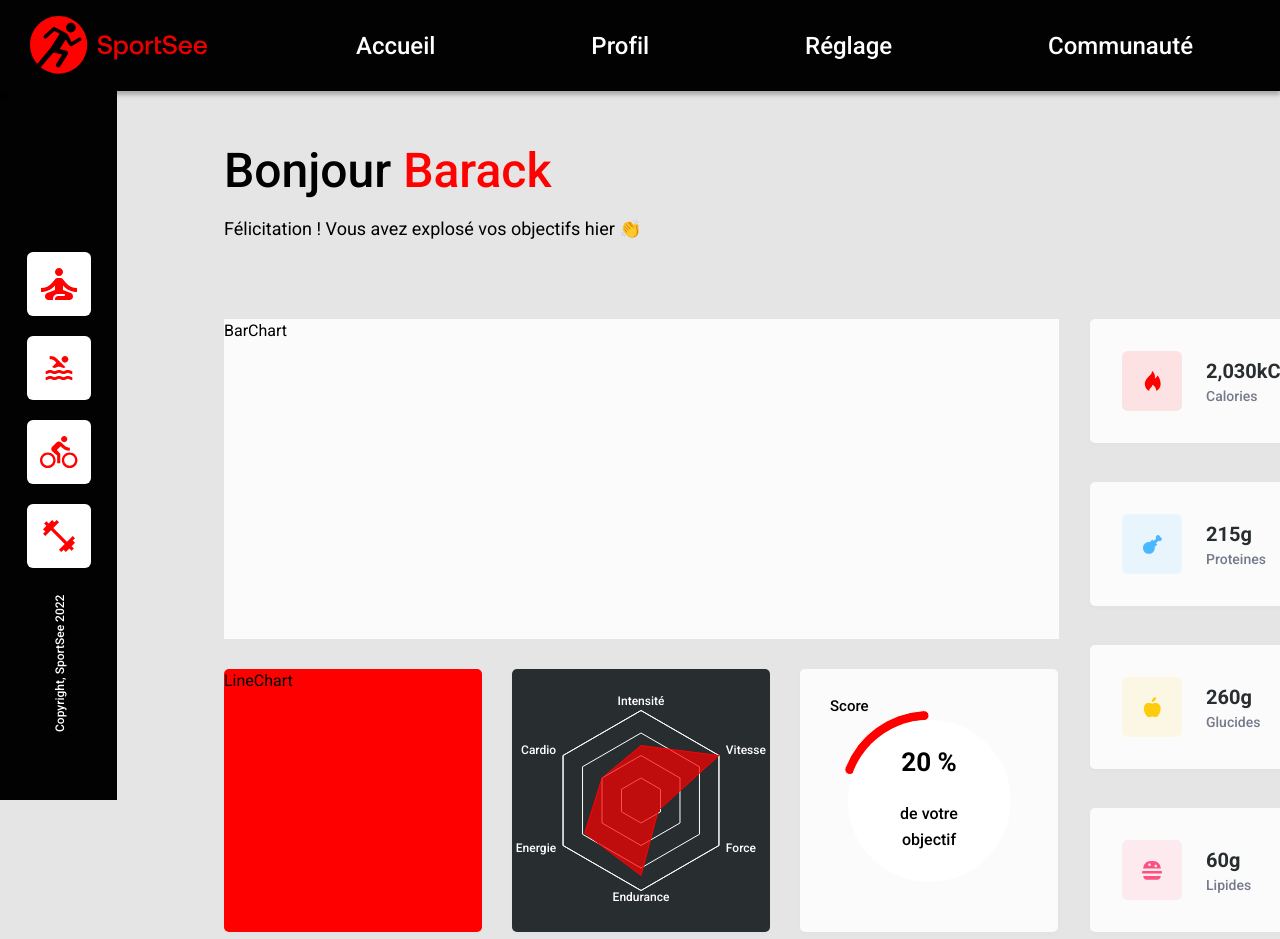
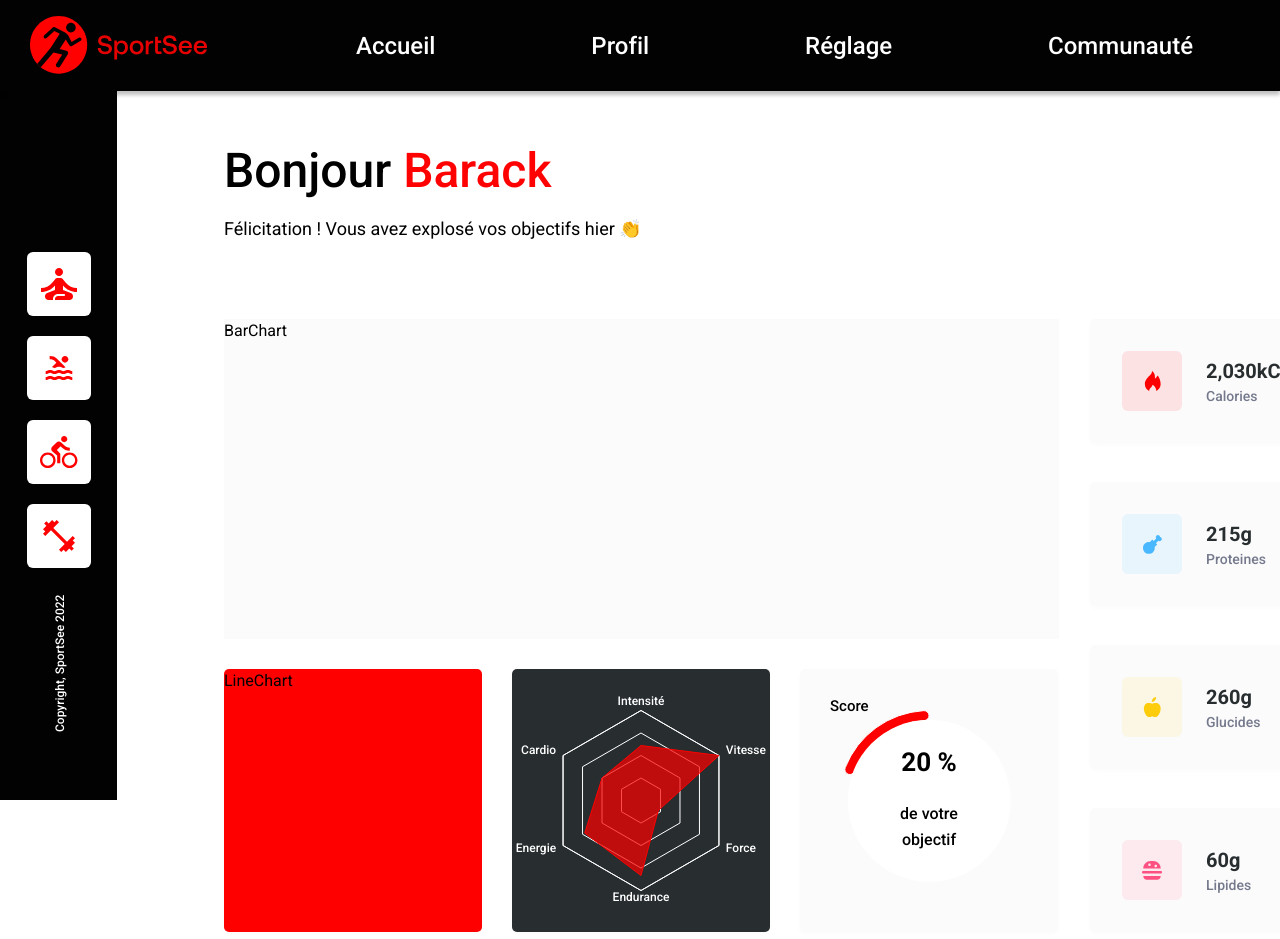
Before and after one commit to Nabil-Y/Nabil_Yassine_12_22052022, a React (Vite) app: page / in a window 1280 px wide. Built offline with nearby package versions, Linux system fonts and the light colour scheme.

Commit message:
Change style

```diff
--- a/src/index.css
+++ b/src/index.css
@@ -17,7 +17,6 @@
 
 :root {
   --primary-color: #ff0101;
-  --body-bg: #e5e5e5;
   --grey-card-bg: #fbfbfb;
   --black-bg: #020203;
   --grey-text: #74798c;
@@ -36,7 +35,7 @@ body {
   text-rendering: optimizeSpeed;
   line-height: 1.5;
   font-family: "Roboto", sans-serif;
-  background-color: var(--body-bg);
+  background-color: var(--white);
 }
 
 a {
```
